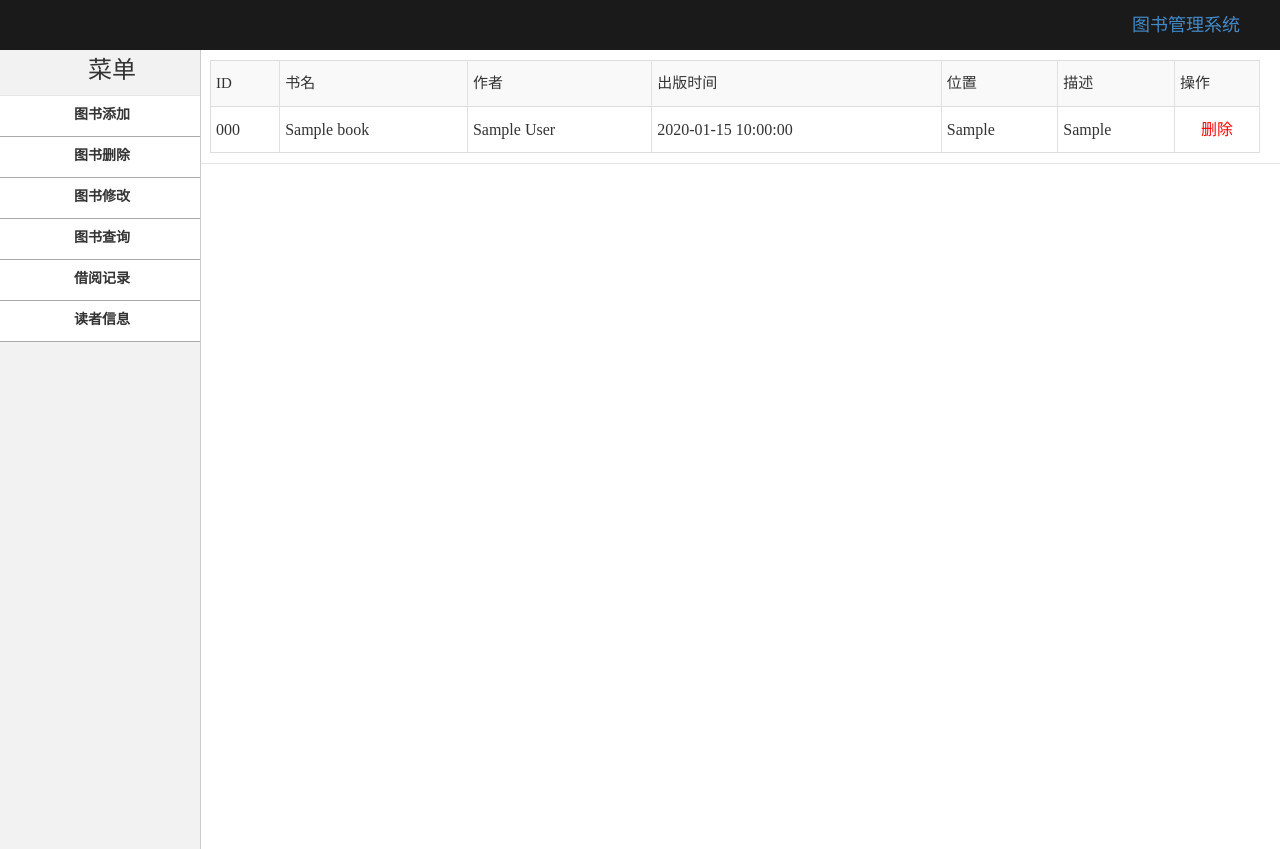
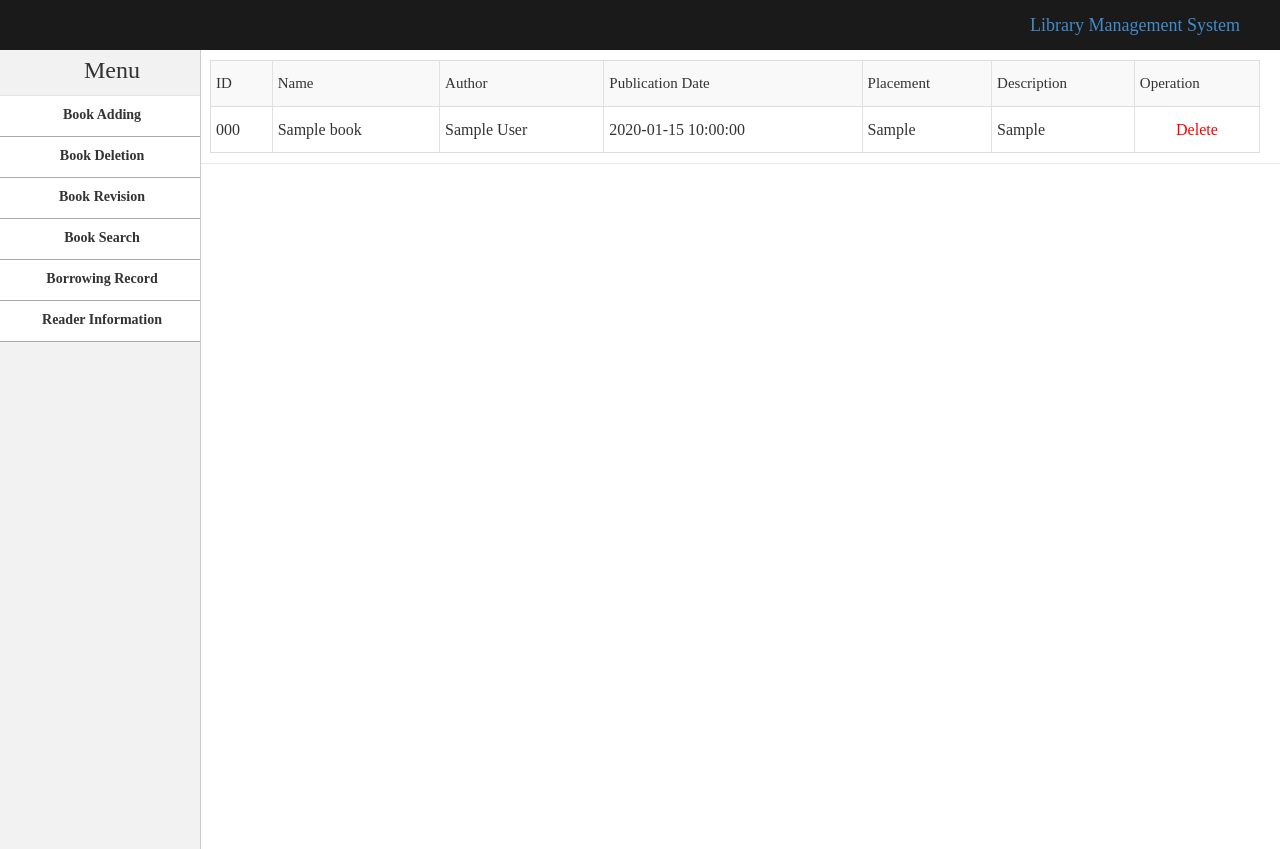
Before and after one commit to really-no-name/CloudComputingMiniProject, a Flask app: page /deletebook in a window 1280 px wide. Shown: the top 849 px of the page. Run offline with Flask 3, Linux system fonts and the light colour scheme; tables that the repository leaves empty or names only in its code hold one stand-in row (values such as "Sample post").

Commit message:
Update deletebook.html

```diff
--- a/templates/deletebook.html
+++ b/templates/deletebook.html
@@ -1,7 +1,7 @@
 <html>
 <head>
     <meta charset="UTF-8">
-    <title>系统主页-图书删除</title>
+    <title>System Homepage-Book Deletion</title>
     <link rel="stylesheet" type="text/css" href="../static/css/common.css"/>
     <link rel="stylesheet" type="text/css" href="../static/css/main.css"/>
 </head>
@@ -11,7 +11,7 @@
     <div class="topbar-inner clearfix">
         <div class="top-info-wrap">
             <ul class="top-info-list clearfix">
-                <li><a>图书管理系统</a></li>
+                <li><a>Library Management System</a></li>
             </ul>
         </div>
     </div>
@@ -20,18 +20,18 @@
 <div class="container clearfix">
     <div class="sidebar-wrap">
         <div class="sidebar-title">
-            <h1>菜单</h1>
+            <h1>Menu</h1>
         </div>
         <div class="sidebar-content">
             <ul class="sidebar-list">
                 <li>
                     <ul class="sub-menu">
-                       <li><a href="{{ url_for("addbook") }}">图书添加</a></li>
-                        <li><a href="{{ url_for("deletebook") }}">图书删除</a></li>
-                        <li><a href="{{ url_for("changebook") }}">图书修改</a></li>
-                        <li><a href="{{ url_for("querybook") }}">图书查询</a></li>
-                        <li><a href="{{ url_for("borrowrecord") }}">借阅记录</a></li>
-                        <li><a href="{{ url_for("readerinfor") }}">读者信息</a></li>
+                       <li><a href="{{ url_for("addbook") }}">Book Adding</a></li>
+                        <li><a href="{{ url_for("deletebook") }}">Book Deletion</a></li>
+                        <li><a href="{{ url_for("changebook") }}">Book Revision</a></li>
+                        <li><a href="{{ url_for("querybook") }}">Book Search</a></li>
+                        <li><a href="{{ url_for("borrowrecord") }}">Borrowing Record</a></li>
+                        <li><a href="{{ url_for("readerinfor") }}">Reader Information</a></li>
                     </ul>
                 </li>
             </ul>
@@ -45,12 +45,12 @@
                     <table class="result-tab" width="100%">
                         <tr id="col-title">
                             <th>ID</th>
-                            <th>书名</th>
-                            <th>作者</th>
-                            <th>出版时间</th>
-                            <th>位置</th>
-                            <th>描述</th>
-                            <th>操作</th>
+                            <th>Name</th>
+                            <th>Author</th>
+                            <th>Publication Date</th>
+                            <th>Placement</th>
+                            <th>Description</th>
+                            <th>Operation</th>
                         </tr>
                         {% for book in books %}
                             <tr>
@@ -62,7 +62,7 @@
                                 <td>{{ book.remark }}</td>
                                 <td align="center">
                                     <a style="color: red"
-                                       onclick="delete_book('{{ book.number }}','{{ book.name }}',this)">删除</a>
+                                       onclick="delete_book('{{ book.number }}','{{ book.name }}',this)">Delete</a>
                                 </td>
                             </tr>
                         {% endfor %}
@@ -72,17 +72,17 @@
         </div>
     </div>
 </div>
-<!-- 遮罩层 -->
+<!-- Masking layer -->
 <div id="overlay" style="display:none;"></div>
 
 <div id="confirmBox" style="display:none;">
-    <div class="confirm-box-header">确认删除</div>
+    <div class="confirm-box-header">Confirm deletion</div>
     <div class="confirm-box-content">
         <div class="message"></div>
     </div>
     <div class="confirm-box-footer">
-        <button id="yes">删除</button>
-        <button id="no">取消</button>
+        <button id="yes">Delete</button>
+        <button id="no">Cancel</button>
     </div>
 </div>
 
@@ -157,18 +157,18 @@
 </style>
 
 
-<!--删除的js脚本-->
+<!--Removed js scripts-->
 <script>
 
     function delete_book(bookid, bookname, obj) {
-        // 更新消息
-        document.querySelector("#confirmBox .message").innerText = "确认删除书名为：" + bookname + " 的书籍吗？删除后不可恢复哦";
+        // Updated news
+        document.querySelector("#confirmBox .message").innerText = "Are you sure you want to delete a book with title:" + bookname + " You can't recover them after deletion.";
 
-        // 显示遮罩层和弹出窗口
+        // Displaying Mask Layers and Popups
         document.getElementById("overlay").style.display = 'block';
         document.getElementById("confirmBox").style.display = 'block';
 
-        // 点击“删除”按钮
+        // Click on the "Delete" button
         document.getElementById("yes").onclick = function () {
             fetch('deletebook2/' + bookid, {method: 'GET'})
                 .then(response => {
@@ -186,7 +186,7 @@
 
         };
 
-        // 点击“取消”按钮
+        // Click on the "Cancel" button
         document.getElementById("no").onclick = function () {
             document.getElementById("overlay").style.display = 'none';
             document.getElementById("confirmBox").style.display = 'none';
```
